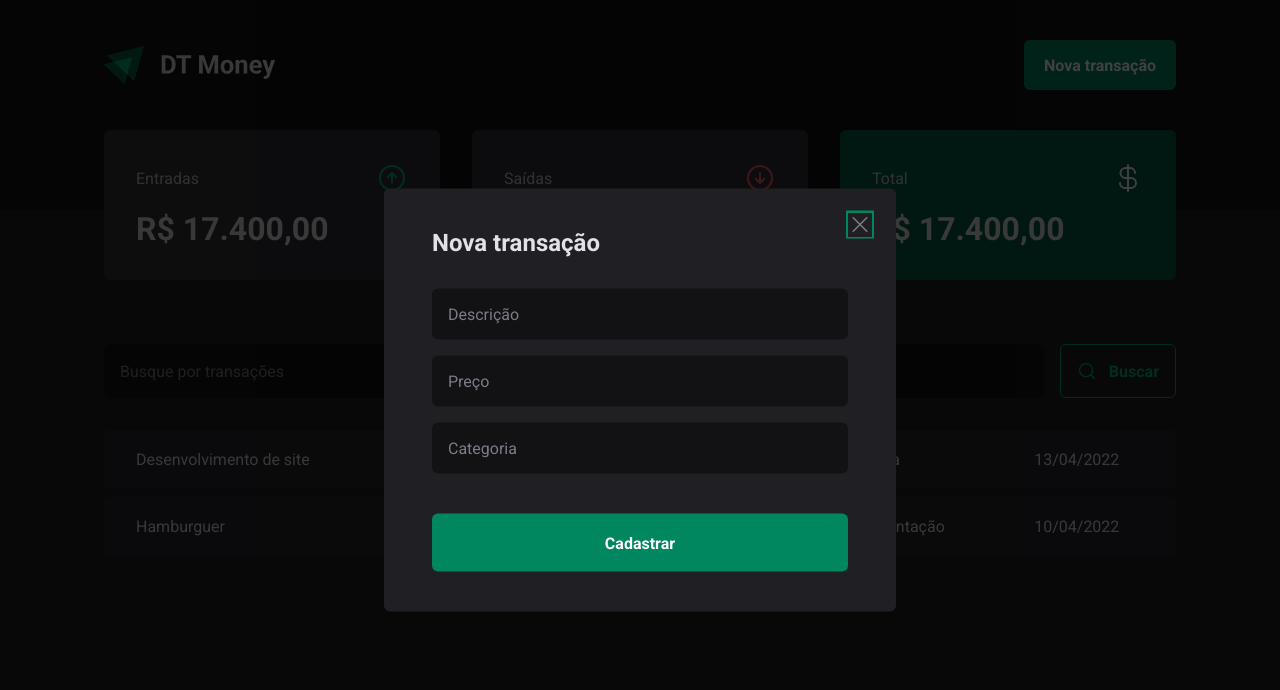
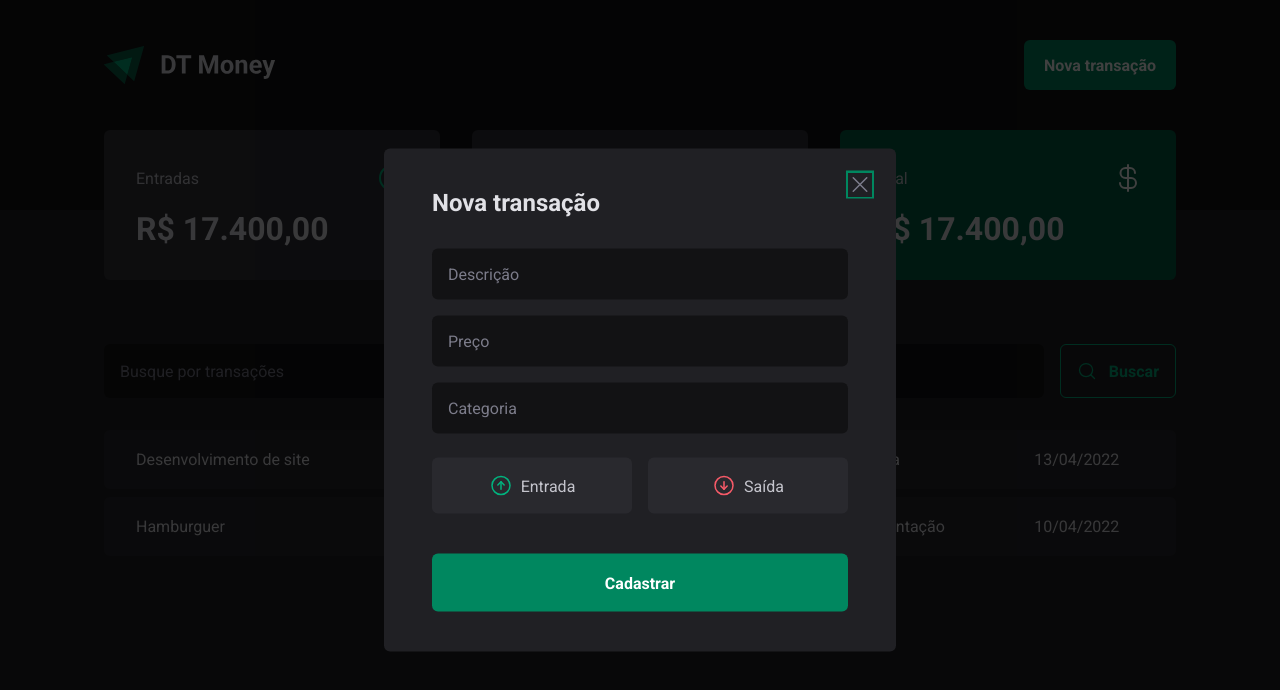
Before and after one commit to brunaporato/dt-money, a React (Vite) app: page / in a window 1280 px wide. Both pictures are taken after a click on the button "Nova transação". Shown: the top 690 px of the page. Built offline with nearby package versions, Linux system fonts and the light colour scheme.

Commit message:
add buttons for transaction modal

```diff
--- a/src/components/NewTransactionModal/index.tsx
+++ b/src/components/NewTransactionModal/index.tsx
@@ -1,6 +1,6 @@
 import * as Dialog from '@radix-ui/react-dialog';
-import { CloseButton, Content, Overlay } from './styles';
-import { X } from 'phosphor-react';
+import { CloseButton, Content, Overlay, TransactionType, TransactionTypeButton } from './styles';
+import { ArrowCircleDown, ArrowCircleUp, X } from 'phosphor-react';
 
 
 export function NewTransactionModal() {
@@ -19,6 +19,20 @@
               <input type="text" placeholder='Descrição' required />
               <input type="text" placeholder='Preço' required />
               <input type="text" placeholder='Categoria' required />
+
+              <TransactionType>
+                <TransactionTypeButton variant='income'>
+                  <ArrowCircleUp size={24} />
+                  Entrada
+                </TransactionTypeButton>
+
+                <TransactionTypeButton variant='outcome'>
+                  <ArrowCircleDown size={24} />
+                  Saída
+                </TransactionTypeButton>
+
+              </TransactionType>
+
               <button type='submit'>
                 Cadastrar
               </button>
--- a/src/components/NewTransactionModal/styles.ts
+++ b/src/components/NewTransactionModal/styles.ts
@@ -73,3 +73,31 @@
 
   color: ${props => props.theme["gray-500"]};
 `
+
+export const TransactionType = styled.div`
+  display: grid;
+  grid-template-columns: repeat(2, 1fr);
+  gap: 1rem;
+  margin-top: 0.5rem;
+`
+
+interface TransactionTypeButtonProps {
+  variant: 'income' | 'outcome'
+}
+
+export const TransactionTypeButton = styled.button<TransactionTypeButtonProps>`
+  background: ${props => props.theme["gray-700"]};
+  padding: 1rem;
+  display: flex;
+  align-items: center;
+  justify-content: center;
+  gap: 0.5rem;
+  border-radius: 6px;
+  cursor: pointer;
+  border: 0;
+  color: ${props => props.theme["gray-300"]};
+
+  svg {
+    color: ${props => props.variant === 'income' ? props.theme["green-300"] : props.theme["red-300"]};
+  }
+`
```
